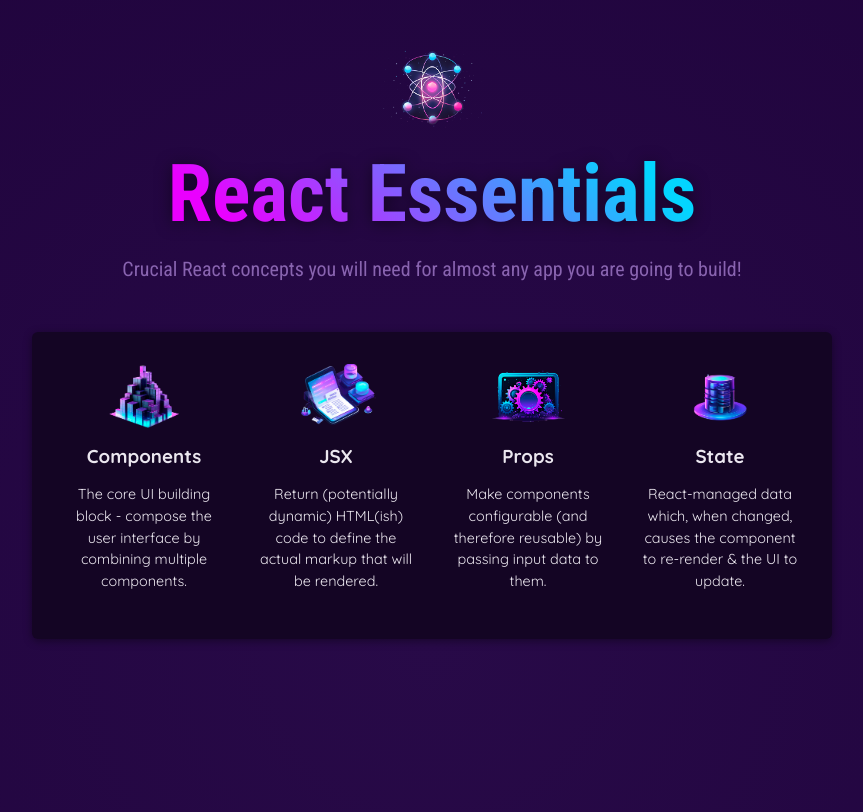
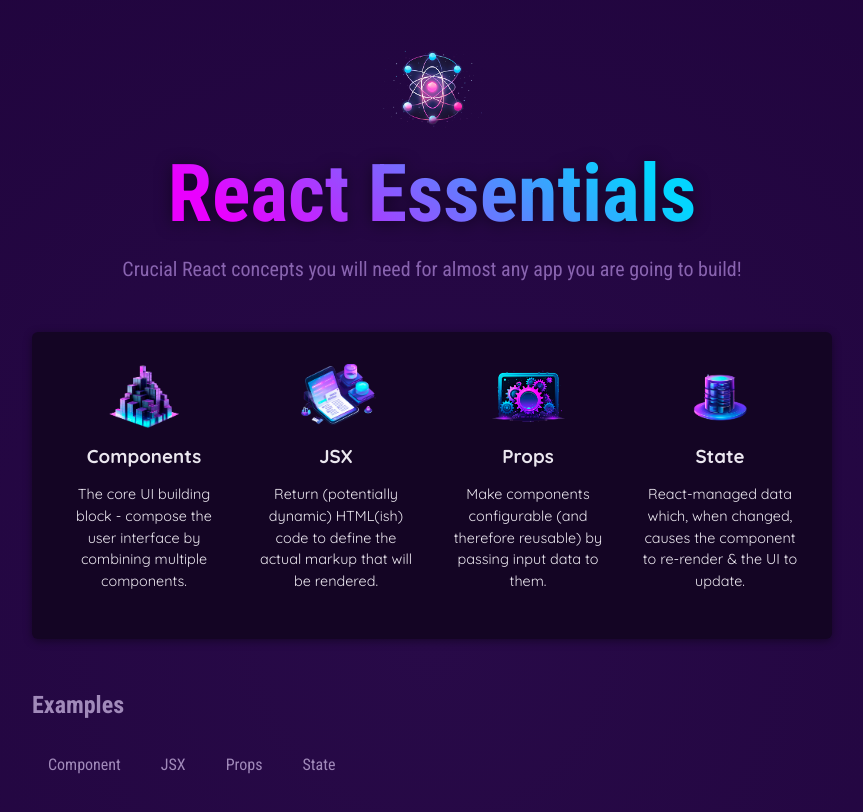
Before and after one commit to AmanKSrivastava/React_Learning, a React (Vite) app: page / in a window 1280 px wide. Shown: the top 812 px of the page, without its empty margins (208-1071 px from the left). Built offline with nearby package versions, Linux system fonts and the light colour scheme.

Commit message:
children props

```diff
--- a/src/App.jsx
+++ b/src/App.jsx
@@ -1,6 +1,7 @@
 import { CORE_CONCEPTS } from "./data.js";
-import Header from "./components/Header.jsx";
+import Header from "./components/Header/Header.jsx";
 import CoreConcept from "./components/CoreConcept.jsx";
+import TabButton from "./components/TabButton.jsx";
 
 function App() {
   return (
@@ -19,6 +20,15 @@
             <CoreConcept {...CORE_CONCEPTS[3]} />
           </ul>
         </section>
+        <section id="examples">
+          <h2>Examples</h2>
+          <menu>
+            <TabButton>Component</TabButton>
+            <TabButton>JSX</TabButton>
+            <TabButton>Props</TabButton>
+            <TabButton>State</TabButton>
+          </menu>
+        </section>
       </main>
     </div>
   );
--- /dev/null
+++ b/src/components/Header/Header.css
@@ -0,0 +1,27 @@
+header {
+  text-align: center;
+  margin: 3rem 0;
+}
+
+header img {
+  height: 5rem;
+  width: 10rem;
+  object-fit: cover;
+}
+
+header h1 {
+  margin: 0;
+  font-family: "Roboto Condensed", sans-serif;
+  font-size: 5rem;
+  background: linear-gradient(40deg, #ea00ff, #ea00ff, #03d5ff, #03d5ff);
+  -webkit-background-clip: text;
+  -webkit-text-fill-color: transparent;
+  filter: drop-shadow(0 2px 8px rgba(0, 0, 0, 0.5));
+}
+
+header p {
+  margin: 0;
+  font-size: 1.25rem;
+  color: #8964b0;
+  font-family: "Roboto Condensed", sans-serif;
+}
--- a/src/components/Header.jsx
+++ b/src/components/Header/Header.jsx
@@ -1,4 +1,5 @@
-import headerImage from "../assets/react-core-concepts.png";
+import headerImage from "../../assets/react-core-concepts.png";
+import "./Header.css";
 
 const reactDescription = ["Fundamental", "Core", "Crucial"];
 
--- /dev/null
+++ b/src/components/TabButton.jsx
@@ -0,0 +1,7 @@
+export default function TabButton({ children }) {
+  return (
+    <li>
+      <button>{children}</button>
+    </li>
+  );
+}
--- a/src/index.css
+++ b/src/index.css
@@ -17,34 +17,6 @@
   -moz-osx-font-smoothing: grayscale;
   -webkit-text-size-adjust: 100%;
   min-height: 80rem;
-}
-
-header {
-  text-align: center;
-  margin: 3rem 0;
-}
-
-header img {
-  height: 5rem;
-  width: 10rem;
-  object-fit: cover;
-}
-
-header h1 {
-  margin: 0;
-  font-family: "Roboto Condensed", sans-serif;
-  font-size: 5rem;
-  background: linear-gradient(40deg, #ea00ff, #ea00ff, #03d5ff, #03d5ff);
-  -webkit-background-clip: text;
-  -webkit-text-fill-color: transparent;
-  filter: drop-shadow(0 2px 8px rgba(0, 0, 0, 0.5));
-}
-
-header p {
-  margin: 0;
-  font-size: 1.25rem;
-  color: #8964b0;
-  font-family: "Roboto Condensed", sans-serif;
 }
 
 main {
```
